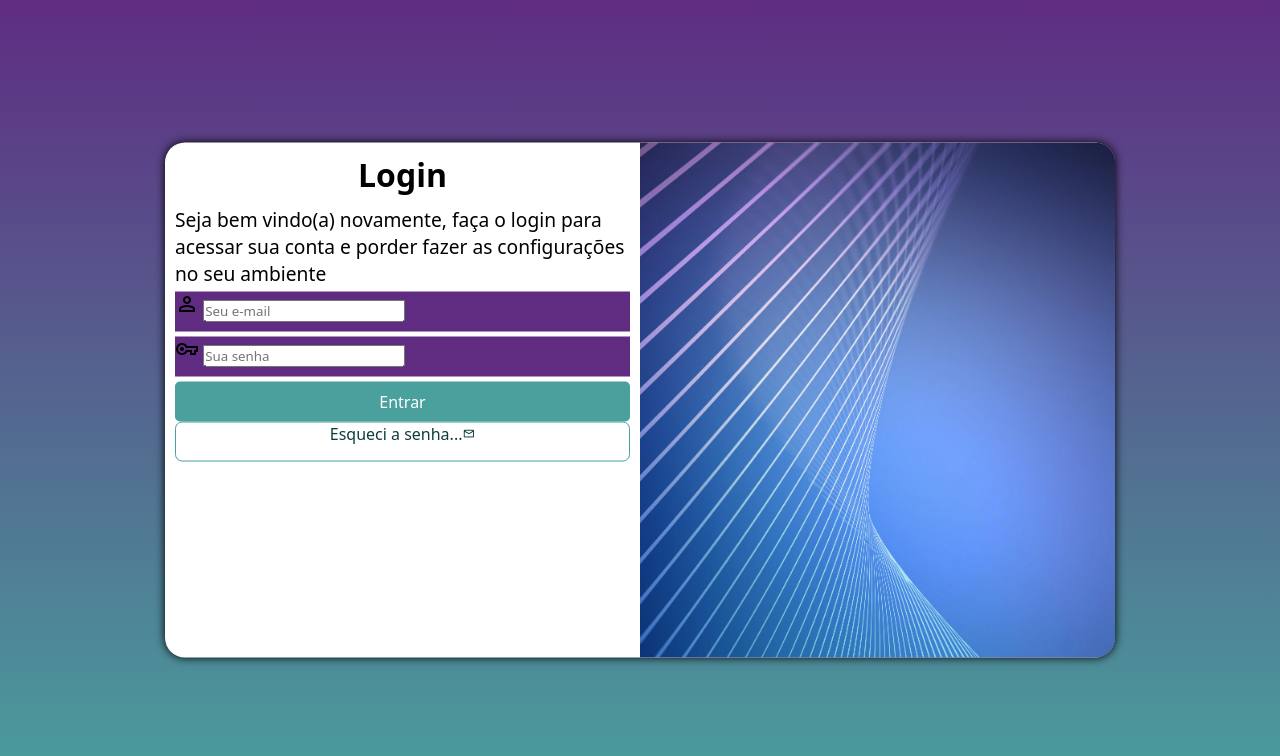
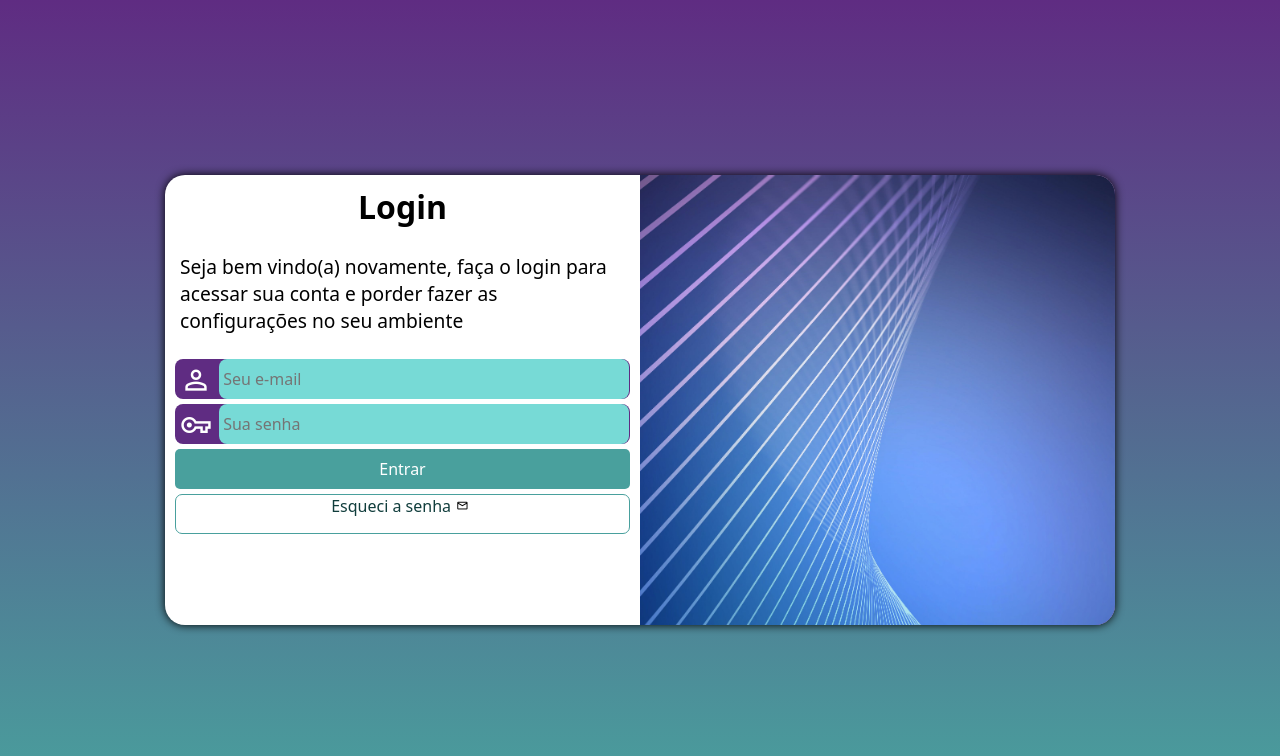
Before and after one commit to leandro-r-carvalho/projeto_login, a PHP site: page / in a window 1280 px wide. Shown: the top 756 px of the page. Run offline with PHP 8.4, Linux system fonts and the light colour scheme.

Commit message:
finalizando as formatações do formulário

```diff
--- a/estilos/media_query.css
+++ b/estilos/media_query.css
@@ -7,6 +7,7 @@
 
     section#login {
         width: 80vw;
+        height: 300px;
     }
 
     section#login > div#imagem {
@@ -19,6 +20,12 @@
         float: right;
         width: 70%;
     }
+
+    div#formulario > p {
+        font-size: 0.8em;
+        padding: 5px;
+    }
+
 }
 
 @media screen and (min-width: 992px) {
@@ -28,6 +35,7 @@
 
     section#login {
         width: 950px;
+        height: 450px;
     }
 
     section#login > div#imagem {
@@ -49,5 +57,7 @@
 
     div#formulario > p {
         font-size: 1.2em;
+        margin: 20px 0px;
+        padding: 5px;
     }
 }
--- a/estilos/style.css
+++ b/estilos/style.css
@@ -23,7 +23,6 @@ section#login {
     position: absolute;
     top: 50%;
     left: 50%;
-    transform: translate(-50%, -50%);
     overflow: hidden;
 
     background-color: white;
@@ -34,6 +33,7 @@ section#login {
 
     transition: width .5s, height .5s;
     transition-timing-function: ease;
+    transform: translate(-50%, -50%);
 }
 
 section#login div#imagem {
@@ -62,12 +62,35 @@ form > div.campo {
     display: block;
     width: 100%;
     height: 40px;
-    border: 5px;
+    border-radius: 8px;
     margin: 5px 0px;
 }
 
 div.campo > label {
     display: none;
+}
+
+div.campo > span {
+    color: white;
+    font-size: 2em;
+    width: 40px;
+    padding: 5px;
+}
+
+div.campo input {
+    background-color: #77dad6;
+    font-size: 1em;
+    width: calc(100% - 45px);
+    height: 100%;
+    border: 0px;
+    border-radius: 8px;
+    padding: 4px;
+    transform: translateY(-11px);
+}
+
+div.campo > input:focus-within {
+    background-color: white;
+    border: none;
 }
 
 form > input[type=submit] {
@@ -78,8 +101,10 @@ form > input[type=submit] {
     background-color: #49a09d;
     color: white;
     border: none;
+    margin-bottom: 5px;
     border-radius: 5px;
     cursor: pointer;
+
 }
 
 form > input[type=submit]:hover {
@@ -100,9 +125,15 @@ form > a.botao {
 }
 
 form > a.botao:hover {
-    background-color: #77dad6;
+    background-color: #103d3c;
+    color: white;
 }
 
 form > a.botao > span {
     font-size: 0.8em;
 }
+
+form > a.botao > span.material-symbols-outlined {
+    color: black;
+    padding: 5px;
+}
--- a/index.html
+++ b/index.html
@@ -32,7 +32,7 @@
                         <label for="isenha">Senha</label>
                     </div>
                         <input type="submit" value="Entrar">
-                        <a href="#" class="botao">Esqueci a senha...<span class="material-symbols-outlined">mail</span></a>
+                        <a href="#" class="botao">Esqueci a senha<span class="material-symbols-outlined">mail</span></a>
                 </form>
             </div>
 
```
